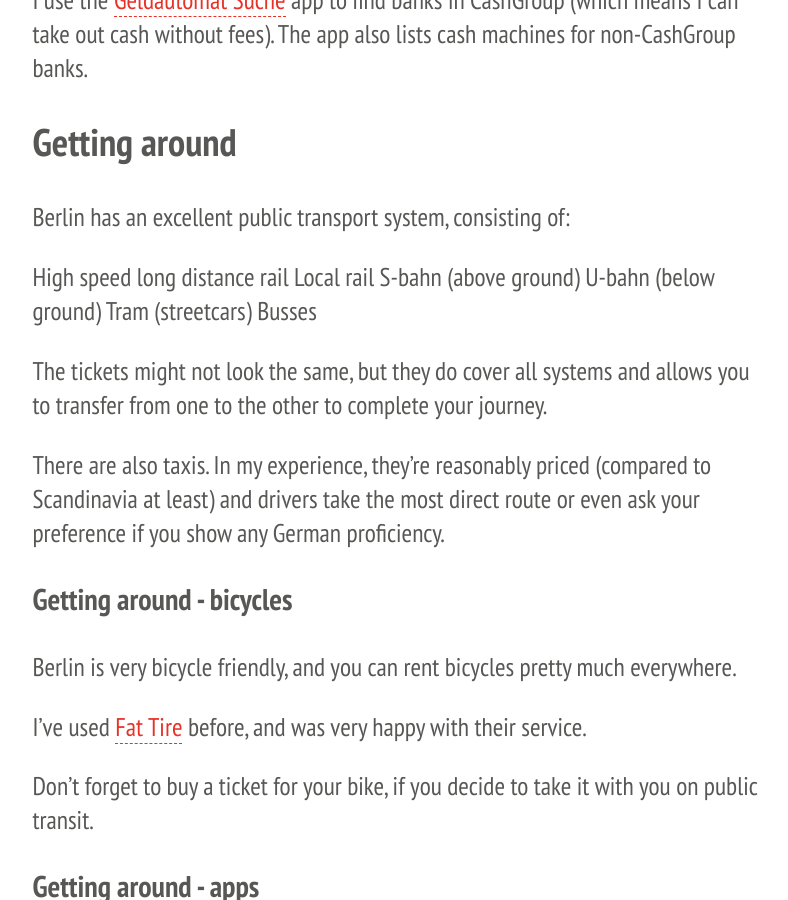
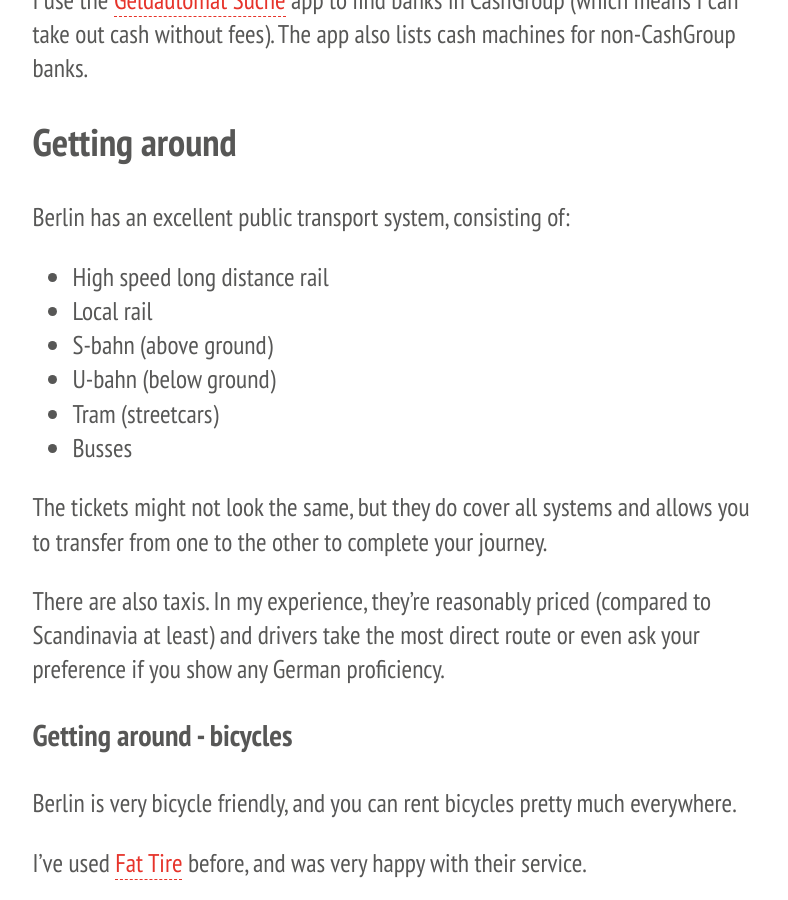
Before and after one commit to rmehner/jsfest.berlin, a Jekyll site: the page built from welcome/index.md, in a window 1280 px wide and 900 px high, scrolled down 3441 px. Shown: the whole window, without its empty margins (243-1031 px from the left). Built offline with Jekyll 4.4.1, drawn with Linux system fonts in a browser that asks for light colours.

```diff
--- a/welcome/index.md
+++ b/welcome/index.md
@@ -78,12 +78,12 @@ I use the [Geldautomat Suche](https://itunes.apple.com/de/app/geldautomat-suche-
 
 Berlin has an excellent public transport system, consisting of:
 
-High speed long distance rail
-Local rail
-S-bahn (above ground)
-U-bahn (below ground)
-Tram (streetcars)
-Busses
+* High speed long distance rail
+* Local rail
+* S-bahn (above ground)
+* U-bahn (below ground)
+* Tram (streetcars)
+* Busses
 
 The tickets might not look the same, but they do cover all systems and allows you to transfer from one to the other to complete your journey.
 
```
